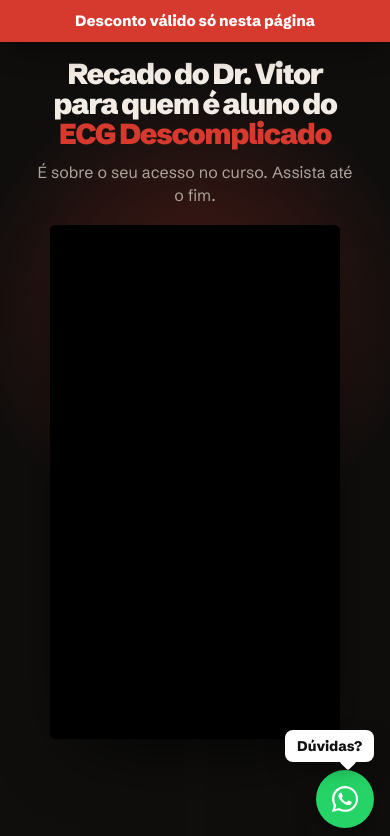
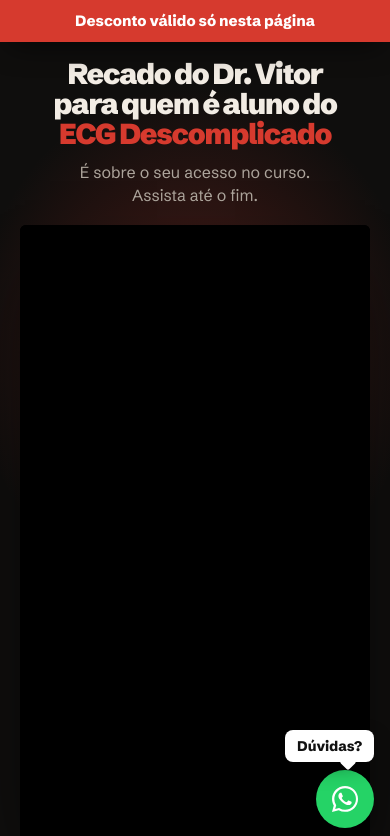
Before and after one commit to matheusluswarghi-aloud/vitorcoutinhoandrade, a plain HTML site: page recado-bf26-alunos/index.html in a window 390 px wide. Shown: the top 836 px of the page. Drawn offline with Linux system fonts and the light colour scheme.

Commit message:
Recado aos alunos: vídeo vertical na largura toda no celular e sub-headline em duas linhas
Co-Authored-By: Claude Opus 5.5 <noreply@anthropic.com>

```diff
--- a/recado-bf26-alunos/index.html
+++ b/recado-bf26-alunos/index.html
@@ -68,6 +68,7 @@ main{flex:1}
 .faixa{background:var(--vermelho);color:#fff;text-align:center;font-weight:900;font-size:15px;letter-spacing:.14em;text-transform:uppercase;line-height:1;padding:11px 16px}
 .abre{padding:22px 0 72px;background:radial-gradient(ellipse 80% 40% at 50% 34%,var(--brasa),transparent 72%);text-align:center}
 h1{font-weight:900;font-size:clamp(28px,7.4vw,52px);line-height:1.04;letter-spacing:-.045em;margin:0 auto;max-width:860px}
+.junto{white-space:nowrap}
 .sub-t{font-size:16px;line-height:1.45;color:var(--cinza);margin:12px auto 0;max-width:600px}
 
 /* vídeo vertical (1080x1920): coluna estreita no centro, para caber título + vídeo na primeira tela */
@@ -149,6 +150,9 @@ footer{padding:28px 24px calc(28px + env(safe-area-inset-bottom));border-top:1px
 .conta .parc{text-align:center;padding:4px 14px 14px}
 .preco{text-align:center}
 
+@media (max-width:599px){
+  .video{max-width:none;width:100%}
+}
 @media (min-width:600px){
   .bt{font-size:20px;padding:20px 16px}
   .bloco-corpo{padding:26px 28px}
@@ -170,7 +174,7 @@ footer{padding:28px 24px calc(28px + env(safe-area-inset-bottom));border-top:1px
 <main>
 <div class="abre"><div class="lado">
   <h1>Recado do Dr. Vitor para quem é aluno do <span class="vm">ECG Descomplicado</span></h1>
-  <p class="sub-t">É sobre o seu acesso no curso. Assista até o fim.</p>
+  <p class="sub-t"><span class="junto">É sobre o seu acesso no curso.</span><br><span class="junto">Assista até o fim.</span></p>
 
   <div class="video" id="video">
     <!-- Vídeo do recado (RECADO_ALUNOS_CLUBE_VITALICIO, 3:22,6, vertical). Para ligar: embed entre VTURB e /VTURB e o id
```
